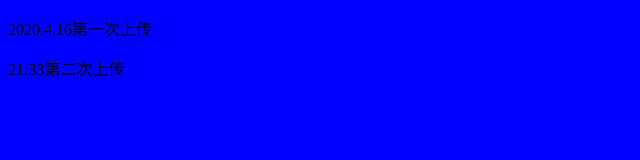
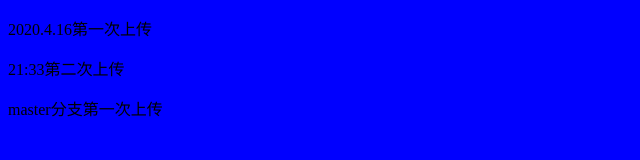
Before and after one commit to 18217255569/git-demo-1, a plain HTML site: page index.html in a window 1280 px wide. Shown: the whole page, without its empty margins (0-640 px from the left). Drawn offline with Linux system fonts and the light colour scheme.

Commit message:
master分支第一次上传

```diff
--- a/index.html
+++ b/index.html
@@ -11,6 +11,7 @@
 <body>
     <p>2020.4.16第一次上传</p>
     <p>21:33第二次上传</p>
+    <p>master分支第一次上传</p>
 </body>
 
 </html>
```
